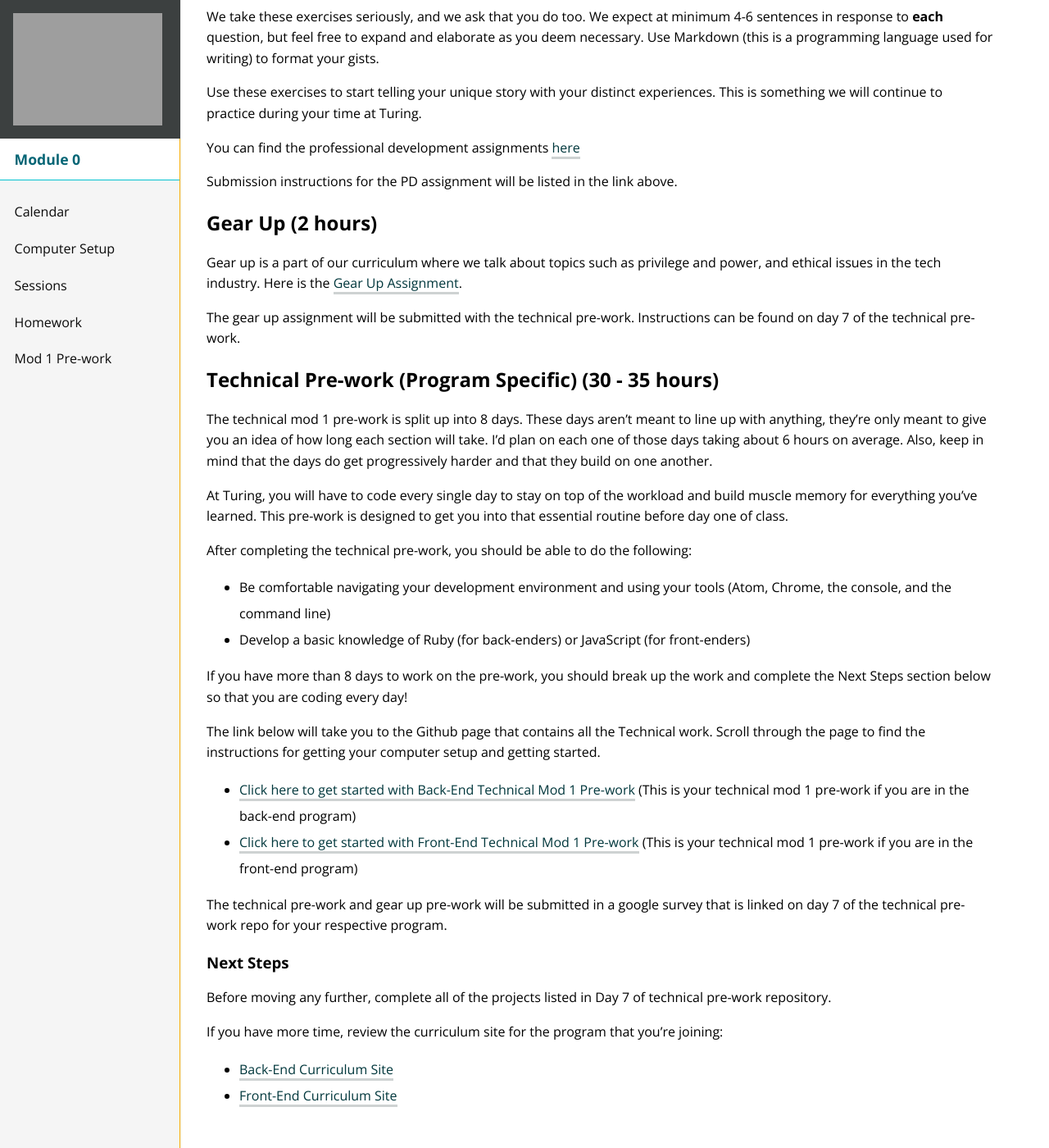
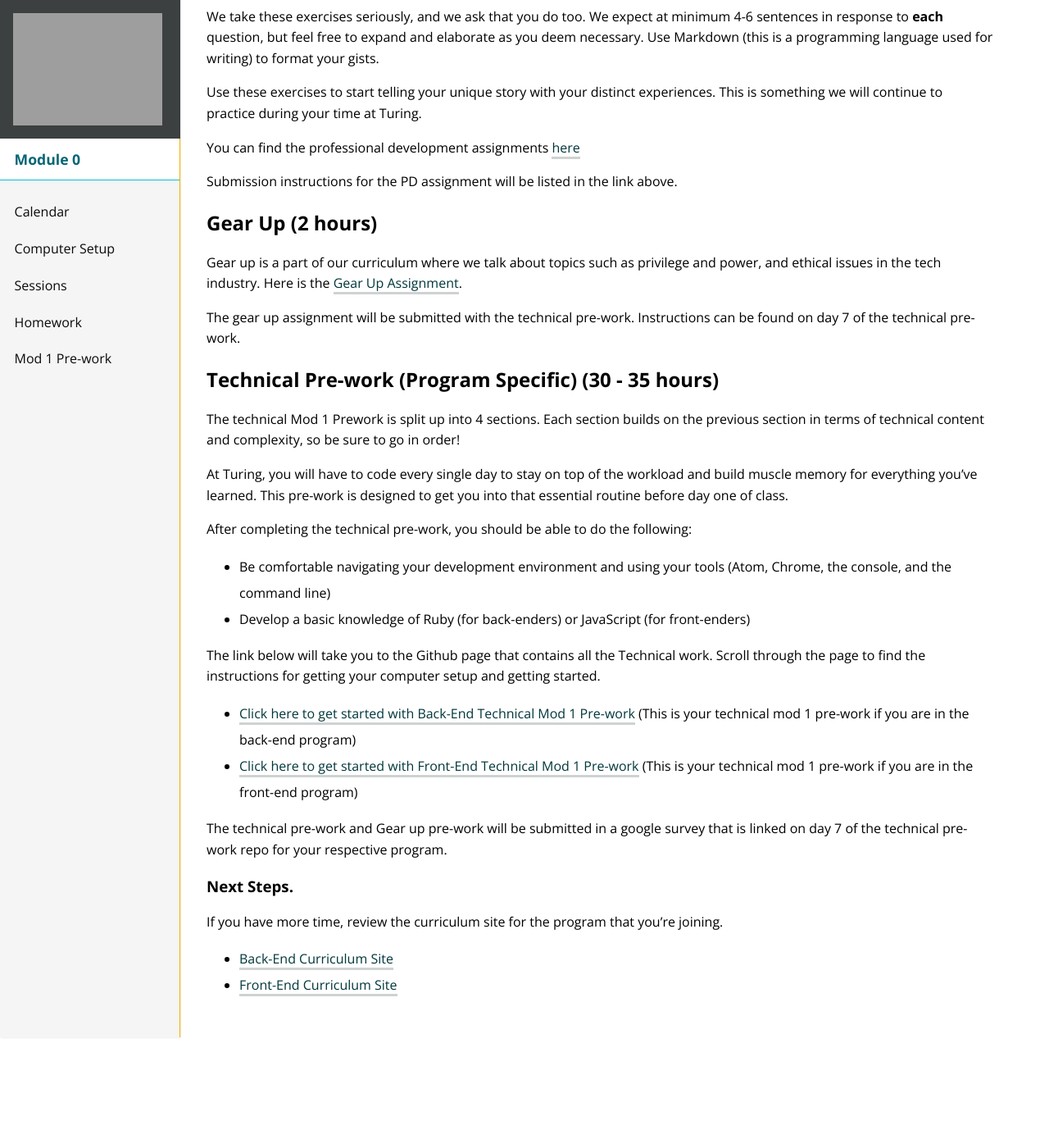
Before and after one commit to turingschool/mod-0-curriculum, a Jekyll site: the page built from prework/index.md, in a window 1280 px wide and 1400 px high, scrolled down 1201 px. Shown: the whole window at 82% size. Built offline with Jekyll 4.4.1, drawn with Linux system fonts in a browser that asks for light colours; nearby versions of some CDN libraries; after the commit the page ends 2466 px from its top, so only the background shows below that.

Commit message:
Remove days language from intro

```diff
--- a/prework/index.md
+++ b/prework/index.md
@@ -53,7 +53,7 @@ The gear up assignment will be submitted with the technical pre-work. Instructio
 <a name="technical"></a>
 ## Technical Pre-work (Program Specific) (30 - 35 hours)
 
-The technical mod 1 pre-work is split up into 8 days. These days aren't meant to line up with anything, they're only meant to give you an idea of how long each section will take. I'd plan on each one of those days taking about 6 hours on average. Also, keep in mind that the days do get progressively harder and that they build on one another.
+The technical Mod 1 Prework is split up into 4 sections. Each section builds on the previous section in terms of technical content and complexity, so be sure to go in order!
 
 At Turing, you will have to code every single day to stay on top of the workload and build muscle memory for everything you've learned. This pre-work is designed to get you into that essential routine before day one of class.
 
@@ -62,20 +62,17 @@ After completing the technical pre-work, you should be able to do the following:
 * Be comfortable navigating your development environment and using your tools (Atom, Chrome, the console, and the command line)
 * Develop a basic knowledge of Ruby (for back-enders) or JavaScript (for front-enders)
 
-If you have more than 8 days to work on the pre-work, you should break up the work and complete the Next Steps section below so that you are coding every day!
 
 The link below will take you to the Github page that contains all the Technical work. Scroll through the page to find the instructions for getting your computer setup and getting started.
 
 * [Click here to get started with Back-End Technical Mod 1 Pre-work](https://github.com/turingschool/backend_mod_1_prework) (This is your technical mod 1 pre-work if you are in the back-end program)
 * [Click here to get started with Front-End Technical Mod 1 Pre-work](https://github.com/turingschool/frontend-mod-1-prework) (This is your technical mod 1 pre-work if you are in the front-end program)
 
-The technical pre-work and gear up pre-work will be submitted in a google survey that is linked on day 7 of the technical pre-work repo for your respective program.
+The technical pre-work and Gear up pre-work will be submitted in a google survey that is linked on day 7 of the technical pre-work repo for your respective program.
 
-### Next Steps
+### Next Steps.
 
-Before moving any further, complete all of the projects listed in Day 7 of technical pre-work repository.
-
-If you have more time, review the curriculum site for the program that you're joining:
+If you have more time, review the curriculum site for the program that you're joining.
 
 * [Back-End Curriculum Site](http://backend.turing.io/)
 * [Front-End Curriculum Site](http://frontend.turing.io/)
```
